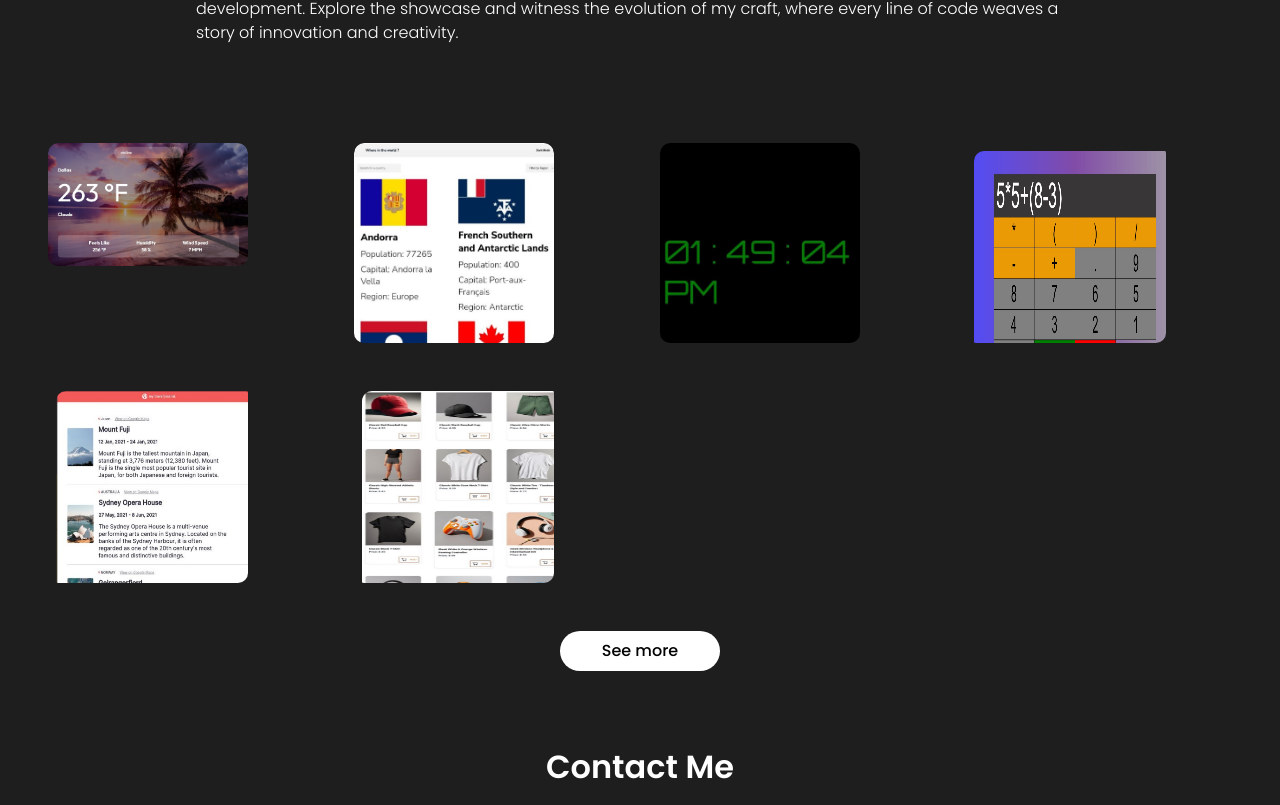
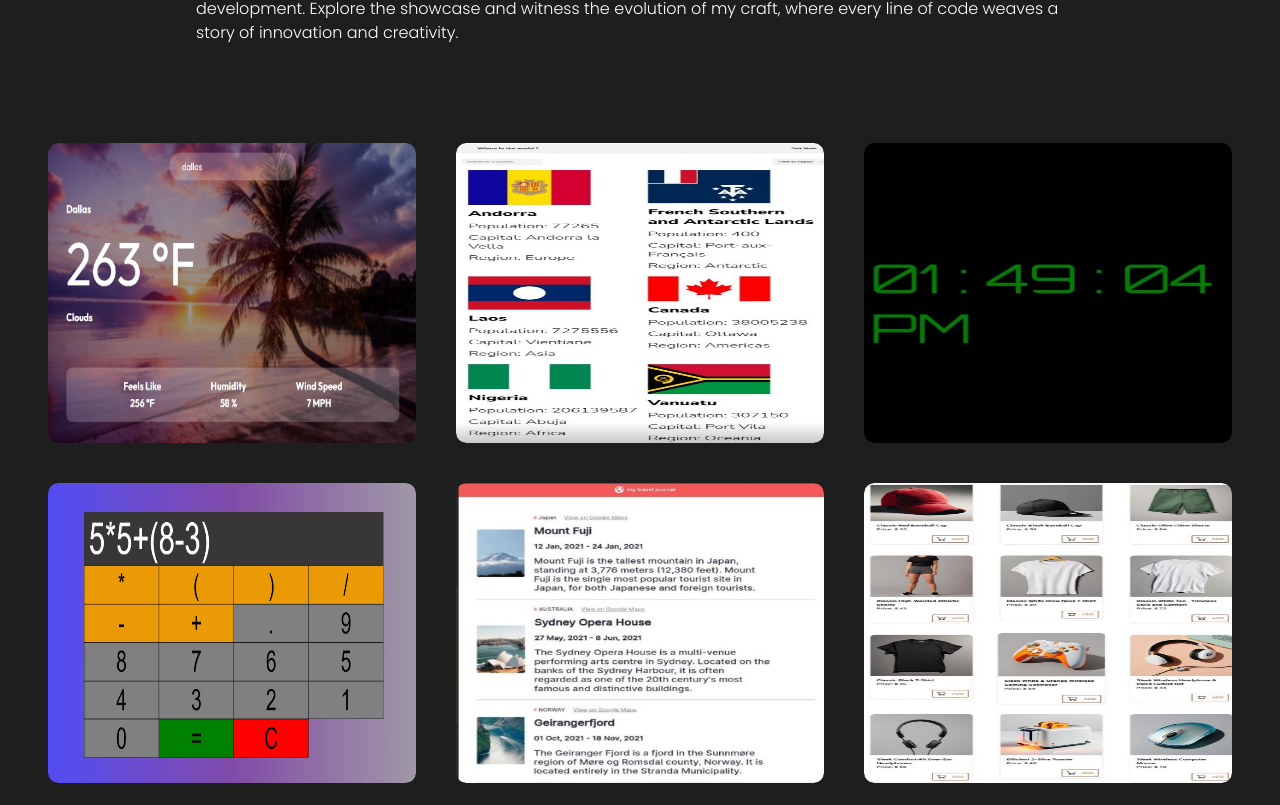
Before and after one commit to Aileswhale/30daysKodecampChallenge, a React (Vite) app in the folder Day-2/My-Portfolio/: page / in a window 1280 px wide. Shown: the part 1635-2440 px from the top of the page. Built offline with nearby package versions, Linux system fonts and the light colour scheme.

Commit message:
modified

```diff
--- a/Day-2/My-Portfolio/src/App.css
+++ b/Day-2/My-Portfolio/src/App.css
@@ -0,0 +1,15 @@
+.btn{
+    display: block;
+    margin: 50px auto;
+    width: fit-content;
+    border: 1px solid rgb(119, 114, 88);
+    padding: 0.9rem 3rem;
+    border-radius: 6px;
+    background: #101820ff;
+    text-decoration: none;
+    color: white;
+    transition: background 1s;
+}
+.btn:hover{
+    background: #847b64;
+}
--- a/Day-2/My-Portfolio/src/App.jsx
+++ b/Day-2/My-Portfolio/src/App.jsx
@@ -3,7 +3,8 @@ import Intro from "./component/Intro/intro"
 import About from "./component/About/about";
 import Portfolio from "./component/Portfolio/portfolio";
 import Contact from "./component/contact/contact";
-import  Footer from './component/Footer/footer'
+import Footer from './component/Footer/footer'
+import "./App.css"
 const App = () => {
   return (
     <div>
--- a/Day-2/My-Portfolio/src/component/Intro/Intro.jsx
+++ b/Day-2/My-Portfolio/src/component/Intro/Intro.jsx
@@ -1,5 +1,5 @@
 import pic from "../../Asset/Images/Pic.png";
-import Bag from "../../Asset/Images/hire.png";
+import {FaSuitcase} from "react-icons/fa";
 
 const Intro = () => {
   return (
@@ -21,7 +21,7 @@ const Intro = () => {
           </p>
           <div>
             <button className="bg-white text-black  gap-[1rem] rounded-[2rem] px-[1.5rem] py-[1rem] flex items-center justify-center mt-[3rem]">
-              <img className="w-[2rem] object-cover" src={Bag} alt="hire" />{" "}
+             <FaSuitcase className="text-[2rem]"/>
               Hire Me
             </button>
           </div>
--- a/Day-2/My-Portfolio/src/component/Portfolio/portfolio.css
+++ b/Day-2/My-Portfolio/src/component/Portfolio/portfolio.css
@@ -1,6 +1,6 @@
 .portfolioimg{
      display: grid;
-        grid-template-columns: repeat(auto-fit, minmax(250px, 1fr));
+        grid-template-columns: repeat(auto-fit, minmax(300px, 1fr));
         grid-gap: 40px;
         margin-top: 50px;
 }
@@ -8,14 +8,16 @@
     border-radius: 10px;
     position: relative;
     overflow: hidden;
-    height: 200px;
-    aspect-ratio: 1;
+    height: 300px;
+
+
 }
 .expwork img{
     width: 100%;
     border-radius: 10px;
     display: flex;
     transition: transform 0.5s;
+    height: 300px;
 }
 .expwork:hover img{
     transform: scale(1.1);
--- a/Day-2/My-Portfolio/src/component/Portfolio/portfolio.jsx
+++ b/Day-2/My-Portfolio/src/component/Portfolio/portfolio.jsx
@@ -36,7 +36,7 @@ function Portfolio() {
               <h3>Weather App</h3>
               <p>
                 This website is a site that shows the weather condition of your
-                location and any country.{" "}
+                location and any country.
               </p>
               <a href="https://aileswhale.github.io/weather-App/">Learn more</a>
             </div>
@@ -55,12 +55,12 @@ function Portfolio() {
           </div>
 
           <div className="expwork">
-            <img className="" src={time} alt="portfolio" />
+            <img className="object-fill" src={time} alt="portfolio" />
             <div className="layer">
               <h3>Weather App</h3>
               <p>
                 This website is a site that shows the weather condition of your
-                location and any country.{" "}
+                location and any country.
               </p>
               <a href="https://aileswhale.github.io/weather-App/">Learn more</a>
             </div>
@@ -68,7 +68,7 @@ function Portfolio() {
 
           <div className="expwork">
             <img
-              className="object-center h-[15rem]  rounded  m-[0.5rem]"
+              className=""
               src={calculator}
               alt="portfolio"
             />
@@ -84,7 +84,7 @@ function Portfolio() {
 
           <div className="expwork">
             <img
-              className="object-center h-[15rem] rounded m-[0.5rem]"
+              className=""
               src={travel}
               alt="portfolio"
             />
@@ -100,7 +100,7 @@ function Portfolio() {
 
           <div className="expwork">
             <img
-              className="object-center h-[15rem] rounded  m-[0.5rem]"
+              className=""
               src={Ecommerce}
               alt="portfolio"
             />
@@ -114,7 +114,7 @@ function Portfolio() {
             </div>
           </div>
         </div>
-        <button className=" w-[10rem] m-[auto] py-[0.5rem] px-[2.5rem] rounded-[2rem] my-[3rem] bg-white text-black">
+        <button className=" btn">
           See more
         </button>
       </section>
--- a/Day-2/My-Portfolio/src/component/contact/contact.jsx
+++ b/Day-2/My-Portfolio/src/component/contact/contact.jsx
@@ -31,7 +31,7 @@ const Contact = () => {
         <button
           type="submit"
           value="send"
-          className="bg-white rounded-[0.5rem] m-[2rem] py-[0.75rem] px-[3.8rem] text-black"
+          className="btn"
         >
           Submit
         </button>
```
